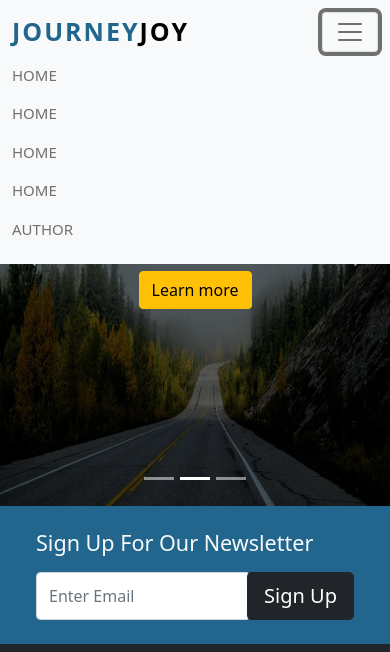
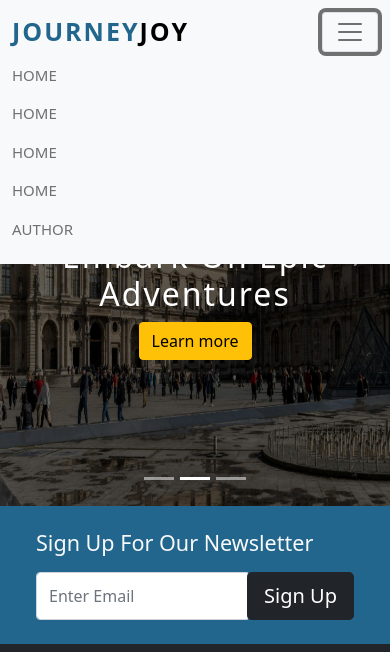
Before and after one commit to isidora33/piwd, a plain HTML site: page index.html in a window 390 px wide. Both pictures are taken after a click on the button 350 px from the left and 31 px from the top of the page. Shown: the top 652 px of the page. Drawn offline with nearby package versions, Linux system fonts and the light colour scheme.

Commit message:
update carousel

```diff
--- a/css/style.scss
+++ b/css/style.scss
@@ -131,4 +131,8 @@ $color2: #8ECDDD;
     .w-100 {
         height: 60vh;
     }
+
+    .carousel-caption {
+        bottom: 25%;
+    }
 }
--- a/index.html
+++ b/index.html
@@ -93,21 +93,21 @@
           </div>
         </div>
         <div class="carousel-item">
-          <img src="img/image1.jpg" class="d-block w-100" alt="Louvre" />
+          <img src="img/france.jpg" class="d-block w-100" alt="Louvre" />
           <div class="carousel-caption">
-            <h1>Dive Into Unforgettable Journeys</h1>
+            <h1>Embark on Epic Adventures</h1>
 
             <p><a href="#" class="btn btn-warning mt3">Learn more</a></p>
           </div>
         </div>
         <div class="carousel-item">
           <img
-            src="img/image1.jpg"
+            src="img/temple.jpg"
             class="d-block w-100"
             alt="Japanese temple"
           />
           <div class="carousel-caption">
-            <h1>Dive Into Unforgettable Journeys</h1>
+            <h1>Explore Hidden Gems Around the Globe</h1>
             <p><a href="#" class="btn btn-warning mt3">Learn more</a></p>
           </div>
         </div>
```
Also changed, not shown: css/style.css, 1 other file.
